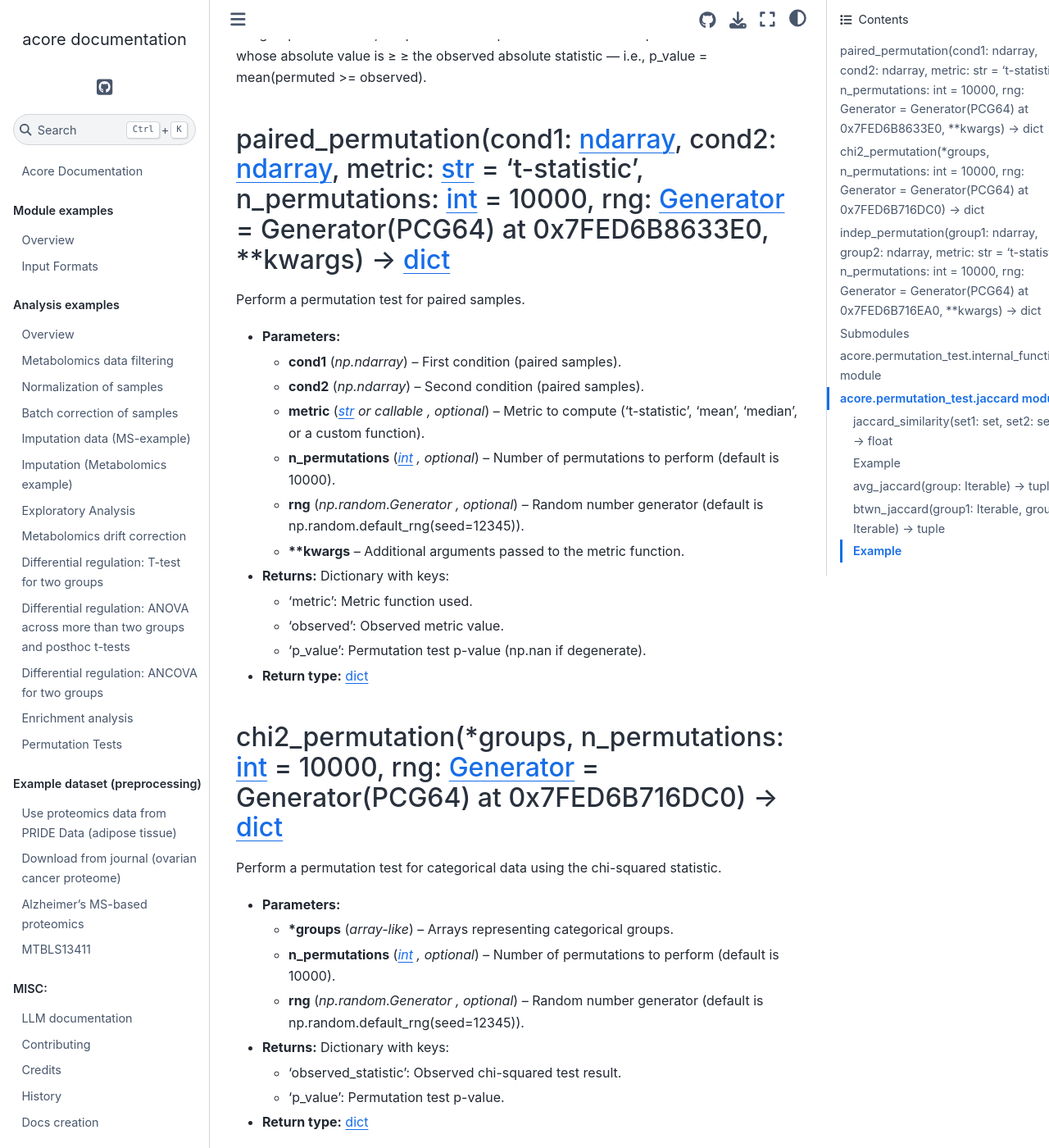
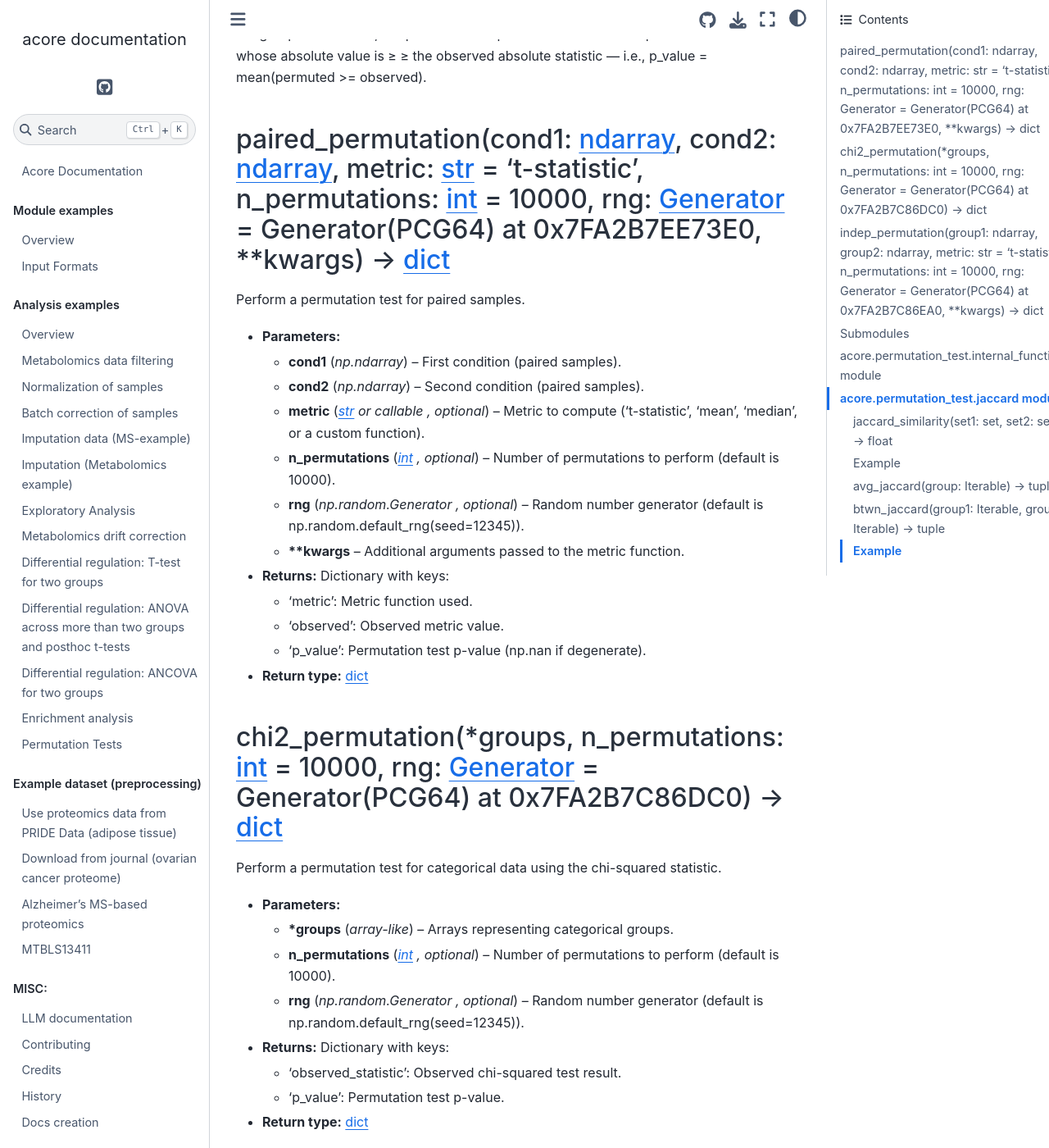
Before and after one commit to Multiomics-Analytics-Group/acore, a Sphinx documentation site: the page built from docs/markdown_ref/acore.permutation_test.md, in a window 1280 px wide and 1400 px high, scrolled down 1022 px. Shown: the whole window at 82% size. Built offline with Sphinx 7.4.7 and the Sphinx Book theme 1.1.4, drawn with Linux system fonts in a browser that asks for light colours; pages that are not in the unit, such as notebooks, are missing from menus; a script that is not in the unit is left out; some of the changed text lies outside the part shown.

Commit message:
docs: update markdown reference

```diff
--- a/docs/markdown_ref/acore.permutation_test.md
+++ b/docs/markdown_ref/acore.permutation_test.md
@@ -40,7 +40,7 @@ groups. In all three, the p-value is computed as the fraction of permuted statis
 absolute value is ≥ ≥ the observed absolute statistic — i.e., p_value = mean(permuted >=
 observed).
 
-### paired_permutation(cond1: [ndarray](https://numpy.org/doc/stable/reference/generated/numpy.ndarray.html#numpy.ndarray), cond2: [ndarray](https://numpy.org/doc/stable/reference/generated/numpy.ndarray.html#numpy.ndarray), metric: [str](https://docs.python.org/3/library/stdtypes.html#str) = 't-statistic', n_permutations: [int](https://docs.python.org/3/library/functions.html#int) = 10000, rng: [Generator](https://numpy.org/doc/stable/reference/random/generator.html#numpy.random.Generator) = Generator(PCG64) at 0x7FED6B8633E0, \*\*kwargs) → [dict](https://docs.python.org/3/library/stdtypes.html#dict)
+### paired_permutation(cond1: [ndarray](https://numpy.org/doc/stable/reference/generated/numpy.ndarray.html#numpy.ndarray), cond2: [ndarray](https://numpy.org/doc/stable/reference/generated/numpy.ndarray.html#numpy.ndarray), metric: [str](https://docs.python.org/3/library/stdtypes.html#str) = 't-statistic', n_permutations: [int](https://docs.python.org/3/library/functions.html#int) = 10000, rng: [Generator](https://numpy.org/doc/stable/reference/random/generator.html#numpy.random.Generator) = Generator(PCG64) at 0x7FA2B7EE73E0, \*\*kwargs) → [dict](https://docs.python.org/3/library/stdtypes.html#dict)
 
 Perform a permutation test for paired samples.
 
@@ -59,7 +59,7 @@ Perform a permutation test for paired samples.
 * **Return type:**
   [dict](https://docs.python.org/3/library/stdtypes.html#dict)
 
-### chi2_permutation(\*groups, n_permutations: [int](https://docs.python.org/3/library/functions.html#int) = 10000, rng: [Generator](https://numpy.org/doc/stable/reference/random/generator.html#numpy.random.Generator) = Generator(PCG64) at 0x7FED6B716DC0) → [dict](https://docs.python.org/3/library/stdtypes.html#dict)
+### chi2_permutation(\*groups, n_permutations: [int](https://docs.python.org/3/library/functions.html#int) = 10000, rng: [Generator](https://numpy.org/doc/stable/reference/random/generator.html#numpy.random.Generator) = Generator(PCG64) at 0x7FA2B7C86DC0) → [dict](https://docs.python.org/3/library/stdtypes.html#dict)
 
 Perform a permutation test for categorical data using the chi-squared statistic.
 
@@ -74,7 +74,7 @@ Perform a permutation test for categorical data using the chi-squared statistic.
 * **Return type:**
   [dict](https://docs.python.org/3/library/stdtypes.html#dict)
 
-### indep_permutation(group1: [ndarray](https://numpy.org/doc/stable/reference/generated/numpy.ndarray.html#numpy.ndarray), group2: [ndarray](https://numpy.org/doc/stable/reference/generated/numpy.ndarray.html#numpy.ndarray), metric: [str](https://docs.python.org/3/library/stdtypes.html#str) = 't-statistic', n_permutations: [int](https://docs.python.org/3/library/functions.html#int) = 10000, rng: [Generator](https://numpy.org/doc/stable/reference/random/generator.html#numpy.random.Generator) = Generator(PCG64) at 0x7FED6B716EA0, \*\*kwargs) → [dict](https://docs.python.org/3/library/stdtypes.html#dict)
+### indep_permutation(group1: [ndarray](https://numpy.org/doc/stable/reference/generated/numpy.ndarray.html#numpy.ndarray), group2: [ndarray](https://numpy.org/doc/stable/reference/generated/numpy.ndarray.html#numpy.ndarray), metric: [str](https://docs.python.org/3/library/stdtypes.html#str) = 't-statistic', n_permutations: [int](https://docs.python.org/3/library/functions.html#int) = 10000, rng: [Generator](https://numpy.org/doc/stable/reference/random/generator.html#numpy.random.Generator) = Generator(PCG64) at 0x7FA2B7C86EA0, \*\*kwargs) → [dict](https://docs.python.org/3/library/stdtypes.html#dict)
 
 Perform a permutation test for independent samples.
 
```
